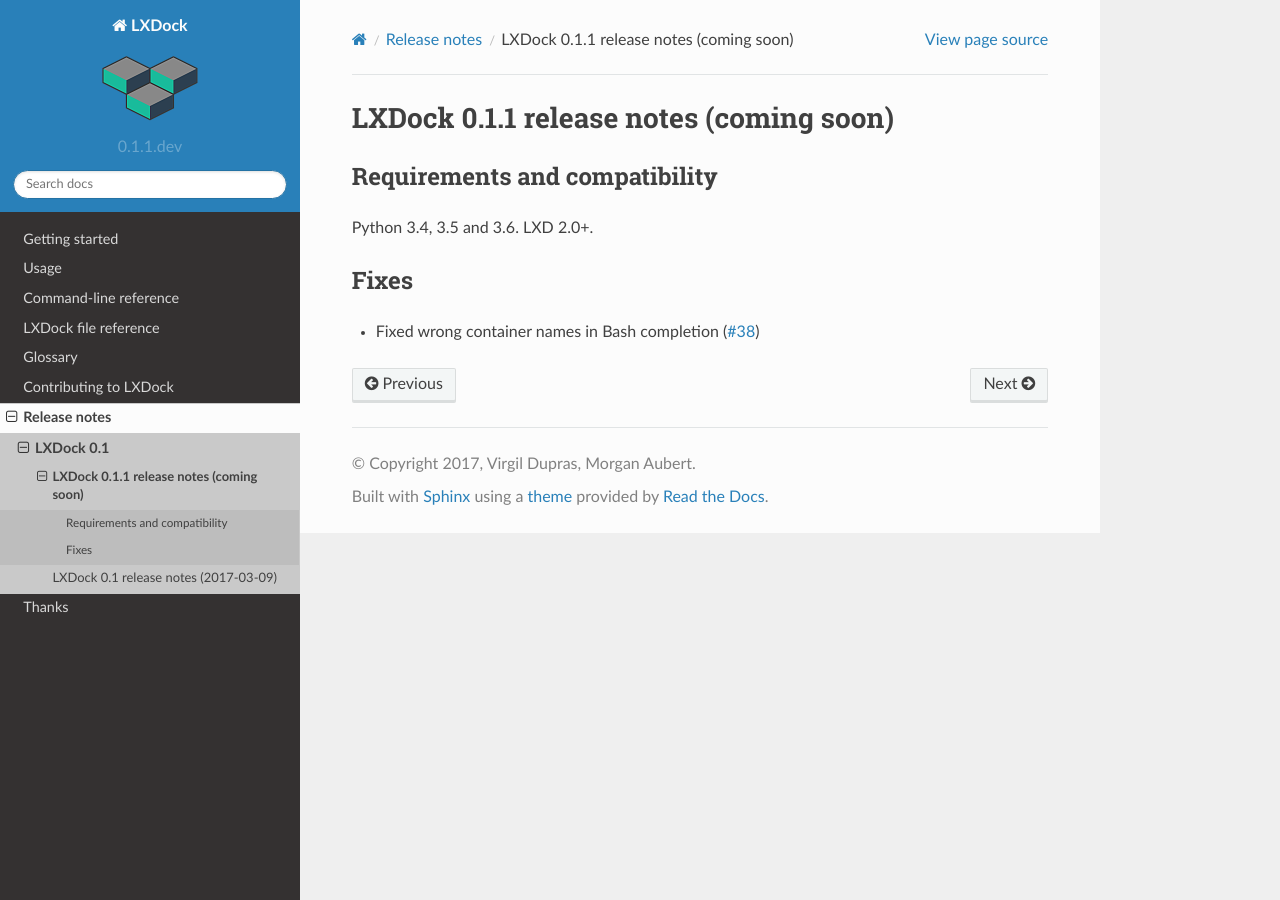
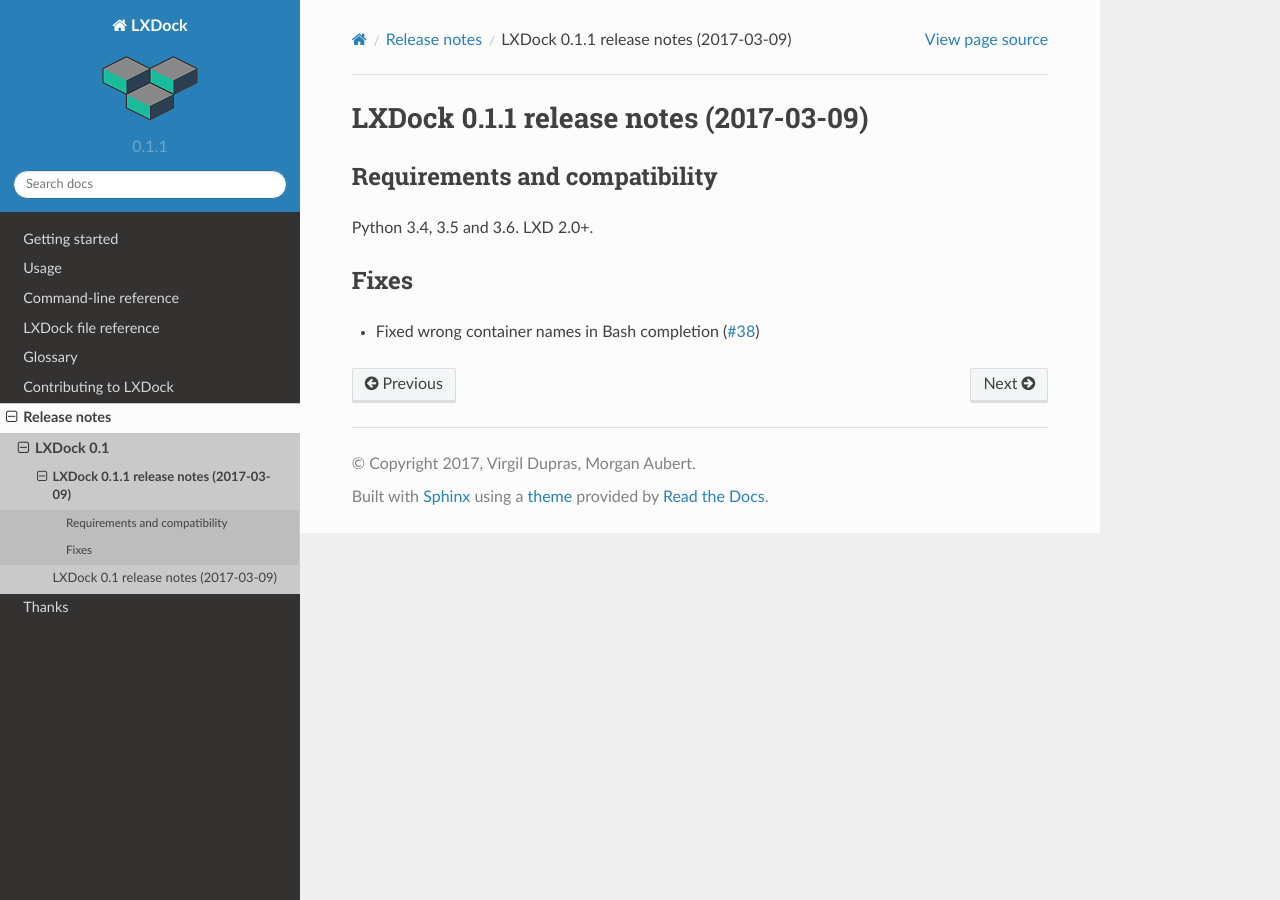
Before and after one commit to lxdock/lxdock, a Sphinx documentation site: the page built from docs/release_notes/v0.1.1.rst, in a window 1280 px wide. Built offline with Sphinx 7.4.7 and the Read the Docs theme 2.0.0, drawn with Linux system fonts in a browser that asks for light colours.

Commit message:
Prepared 0.1.1 release

```diff
--- a/docs/release_notes/v0.1.1.rst
+++ b/docs/release_notes/v0.1.1.rst
@@ -1,6 +1,6 @@
-########################################
-LXDock 0.1.1 release notes (coming soon)
-########################################
+#######################################
+LXDock 0.1.1 release notes (2017-03-09)
+#######################################
 
 Requirements and compatibility
 ------------------------------
--- a/lxdock/__init__.py
+++ b/lxdock/__init__.py
@@ -1,3 +1,3 @@
 # -*- coding: utf-8 -*-
 
-__version__ = '0.1.1.dev'
+__version__ = '0.1.1'
```
